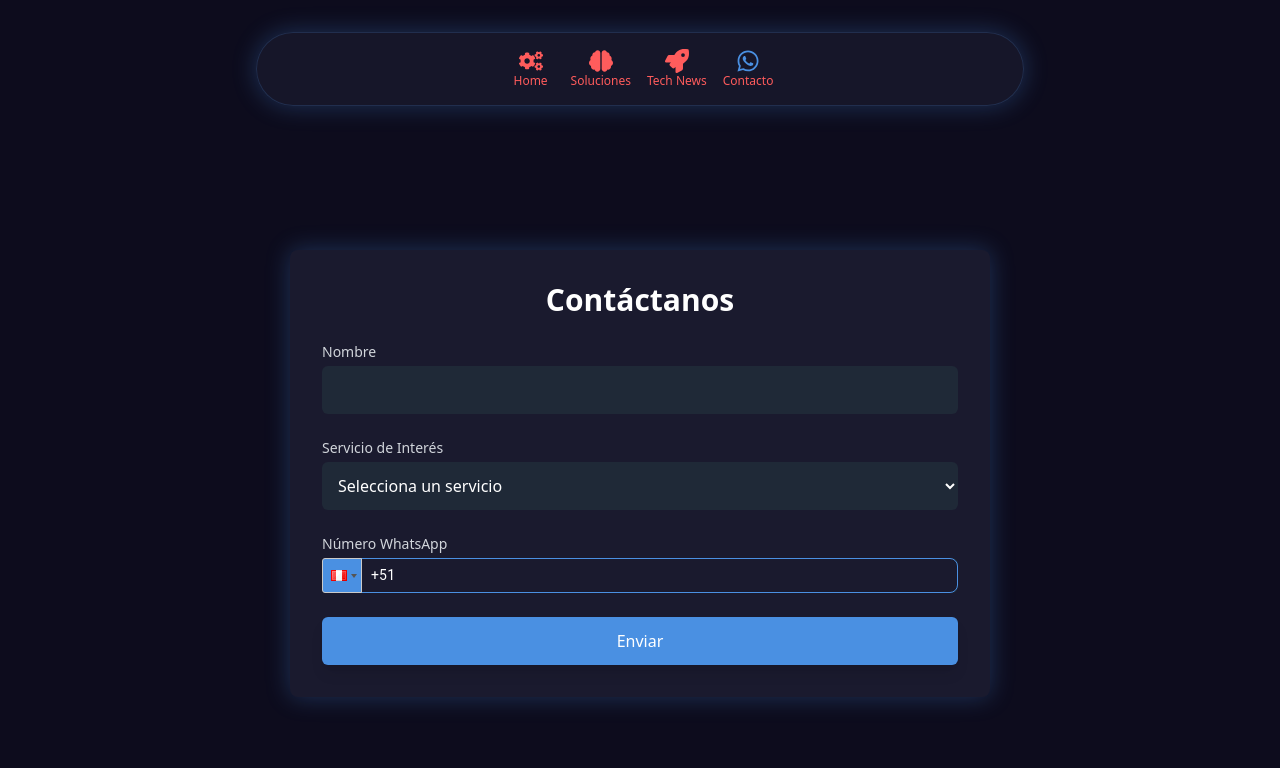
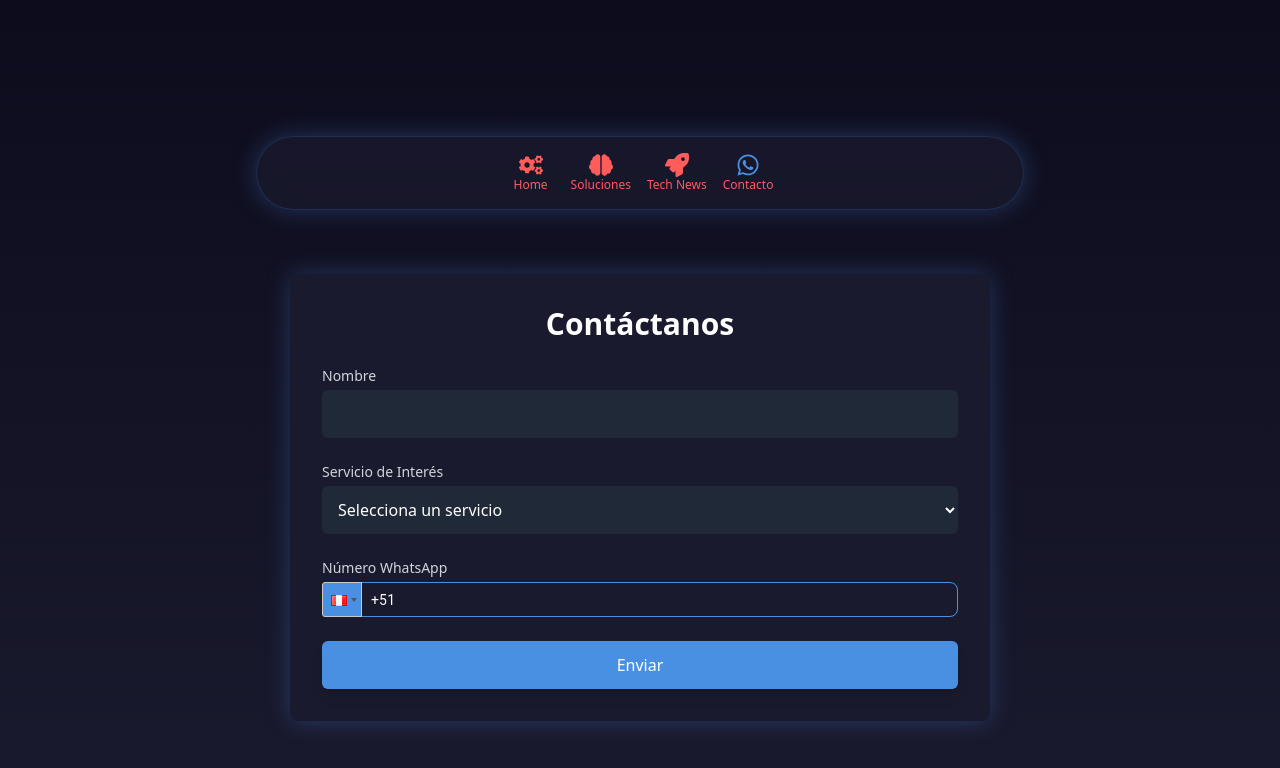
Before and after one commit to deivipluss/landing, a Next.js app: page /contacto in a window 1280 px wide. Shown: the top 768 px of the page. Built offline with nearby package versions, Linux system fonts and the light colour scheme.

Commit message:
menufinal

```diff
--- a/app/contacto/page.tsx
+++ b/app/contacto/page.tsx
@@ -162,8 +162,9 @@ const ContactForm: React.FC = () => {
 
 const Contact: React.FC = () => {
   return (
-    <div className="min-h-screen bg-[#0D0C1D] flex flex-col overflow-hidden">
-      {/* Utilizamos el componente HomeNavigation directamente sin contenedores adicionales */}
+    <div className="min-h-screen bg-[#0D0C1D] bg-gradient-to-b from-[#0D0C1D] to-[#1A1A2E] flex flex-col overflow-hidden">
+      {/* Aumentar padding-top para alinearlo con la página principal */}
+      <div className="pt-16 sm:pt-20 md:pt-24 lg:pt-32 container mx-auto px-4">
         <HomeNavigation />
 
         <main className="flex-grow flex justify-center items-center pt-4">
@@ -172,6 +173,7 @@ const Contact: React.FC = () => {
           </Suspense>
         </main>
       </div>
+    </div>
   );
 };
 
--- a/app/empresas/page.tsx
+++ b/app/empresas/page.tsx
@@ -243,22 +243,9 @@ const Soluciones = () => {
 
   return (
     <div className="min-h-screen bg-[#0D0C1D] bg-gradient-to-b from-[#0D0C1D] to-[#1A1A2E] flex flex-col overflow-hidden">
+      {/* Aumentar padding-top para alinearlo con la página principal */}
+      <div className="pt-16 sm:pt-20 md:pt-24 lg:pt-32 container mx-auto px-4">
         <HomeNavigation />
-
-      {/* Eliminar el botón Home y añadir flecha flotante para volver arriba */}
-      {showBackToTop && (
-        <motion.button
-          className="fixed bottom-16 sm:bottom-24 right-4 sm:right-8 bg-[#4A90E2] text-white p-2 sm:p-3 rounded-full shadow-lg hover:bg-blue-600 transition-all duration-300 z-50"
-          whileHover={{ scale: 1.2 }}
-          whileTap={{ scale: 0.8 }}
-          onClick={handleBackToTop}
-          initial={{ opacity: 0 }}
-          animate={{ opacity: 1 }}
-          exit={{ opacity: 0 }}
-        >
-          <FaArrowUp className="text-lg sm:text-xl" />
-        </motion.button>
-      )}
 
         <main className="flex-grow flex flex-col justify-start pt-2 items-center p-4 md:p-8">
           <div className="w-full max-w-6xl">
@@ -298,6 +285,22 @@ const Soluciones = () => {
             </Swiper>
           </div>
         </main>
+      </div>
+
+      {/* Eliminar el botón Home y añadir flecha flotante para volver arriba */}
+      {showBackToTop && (
+        <motion.button
+          className="fixed bottom-16 sm:bottom-24 right-4 sm:right-8 bg-[#4A90E2] text-white p-2 sm:p-3 rounded-full shadow-lg hover:bg-blue-600 transition-all duration-300 z-50"
+          whileHover={{ scale: 1.2 }}
+          whileTap={{ scale: 0.8 }}
+          onClick={handleBackToTop}
+          initial={{ opacity: 0 }}
+          animate={{ opacity: 1 }}
+          exit={{ opacity: 0 }}
+        >
+          <FaArrowUp className="text-lg sm:text-xl" />
+        </motion.button>
+      )}
 
       <footer className="bg-[#1A1A2E]/80 backdrop-blur-lg text-center py-6 text-gray-400 text-sm mt-auto border-t border-[#4A90E2]/20">
         © 2024 - Deivipluss. ¡Todos los derechos reservados!
--- a/app/negocios/page.tsx
+++ b/app/negocios/page.tsx
@@ -239,6 +239,8 @@ const Negocios = () => {
 
   return (
     <div className="min-h-screen bg-[#0D0C1D] bg-gradient-to-b from-[#0D0C1D] to-[#1A1A2E] flex flex-col overflow-hidden">
+      {/* Aumentar padding-top para alinearlo con la página principal */}
+      <div className="pt-16 sm:pt-20 md:pt-24 lg:pt-32 container mx-auto px-4">
         <HomeNavigation />
 
         {/* Eliminar el botón Home y añadir flecha flotante para volver arriba */}
@@ -295,6 +297,7 @@ const Negocios = () => {
             </Swiper>
           </div>
         </main>
+      </div>
 
       <footer className="bg-[#1A1A2E]/80 backdrop-blur-lg text-center py-6 text-gray-400 text-sm mt-auto border-t border-[#4A90E2]/20">
         © 2024 - Deivipluss. ¡Todos los derechos reservados!
--- a/app/novedades-tech/page.tsx
+++ b/app/novedades-tech/page.tsx
@@ -11,7 +11,8 @@ export default function NovedadesTechPage() {
       {/* Header decorativo */}
       <div className="w-full bg-gradient-to-r from-blue-600 to-indigo-700 h-2"></div>
 
-      {/* Utilizamos el componente HomeNavigation directamente sin contenedores adicionales */}
+      {/* Aumentar padding-top para alinearlo con la página principal */}
+      <div className="pt-16 sm:pt-20 md:pt-24 lg:pt-32 container mx-auto px-4">
         <HomeNavigation />
 
         <Container className="py-6 md:py-10">
@@ -52,6 +53,7 @@ export default function NovedadesTechPage() {
             </div>
           </div>
         </Container>
+      </div>
 
       {/* Footer decorativo */}
       <div className="w-full bg-gradient-to-r from-blue-600 to-indigo-700 h-1 mt-auto"></div>
--- a/app/personas/page.tsx
+++ b/app/personas/page.tsx
@@ -182,6 +182,7 @@ const SolucionesFreelance = () => {
 
   return (
     <div className="min-h-screen bg-[#0D0C1D] bg-gradient-to-b from-[#0D0C1D] to-[#1A1A2E] flex flex-col overflow-hidden">
+      <div className="pt-16 sm:pt-20 md:pt-24 lg:pt-32 container mx-auto px-4">
         <HomeNavigation />
 
         {showBackToTop && (
@@ -236,6 +237,7 @@ const SolucionesFreelance = () => {
             </Swiper>
           </div>
         </main>
+      </div>
 
       <footer className="bg-[#1A1A2E]/80 backdrop-blur-lg text-center py-6 text-gray-400 text-sm mt-auto border-t border-[#4A90E2]/20">
         © 2024 - Deivipluss. ¡Todos los derechos reservados!
--- a/components/HomeNavigation.tsx
+++ b/components/HomeNavigation.tsx
@@ -57,8 +57,8 @@ const HomeNavigation = () => {
   };
 
   return (
-    <div className="container mx-auto px-4">
-      <header className="flex justify-center py-3 sm:py-4 mt-4 sm:mt-6 mb-2 sm:mb-4 space-x-3 sm:space-x-4 bg-[#1A1A2E]/80 backdrop-blur-lg shadow-glow rounded-full w-[90%] max-w-3xl mx-auto border border-[#4A90E2]/20">
+    // Eliminar el container externo ya que ahora se maneja en cada página
+    <header className="flex justify-center py-3 sm:py-4 mb-6 sm:mb-8 md:mb-10 lg:mb-12 space-x-3 sm:space-x-4 bg-[#1A1A2E]/80 backdrop-blur-lg shadow-glow rounded-full w-[90%] max-w-3xl mx-auto border border-[#4A90E2]/20">
       {navItems.map((item) => (
         <Link
           key={item.href}
@@ -79,7 +79,6 @@ const HomeNavigation = () => {
         </Link>
       ))}
     </header>
-    </div>
   );
 };
 
```
Lines whose indentation alone changed are shown as unchanged.
